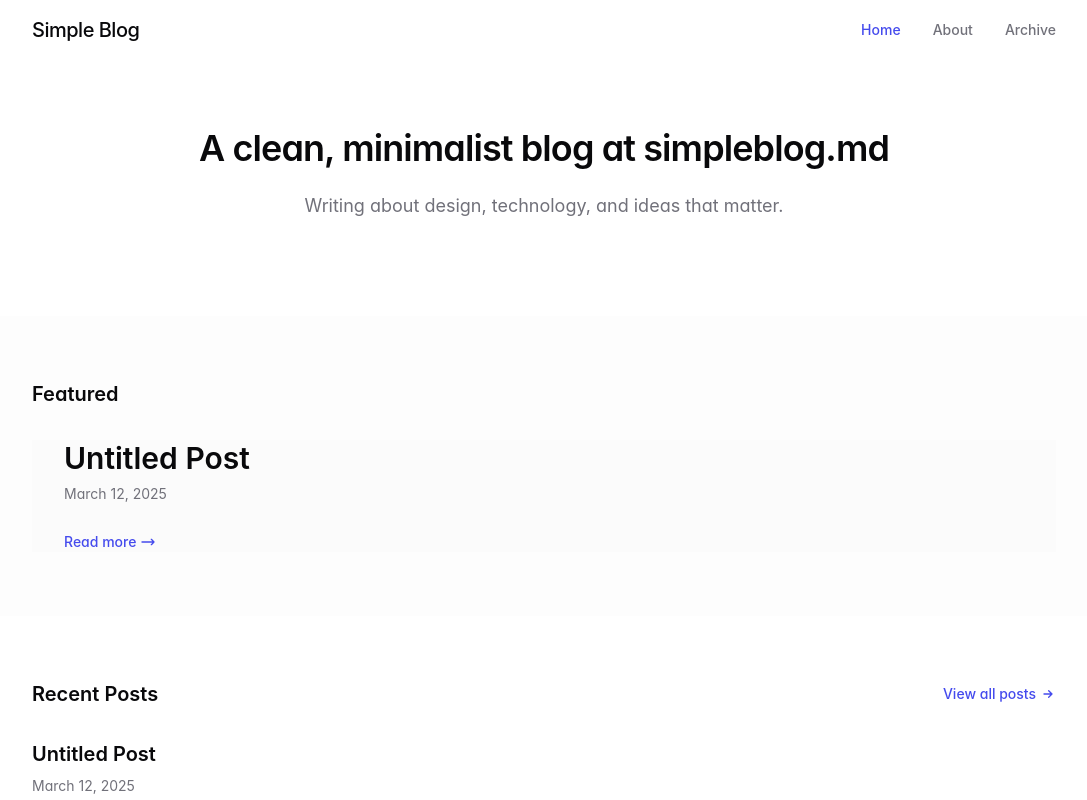
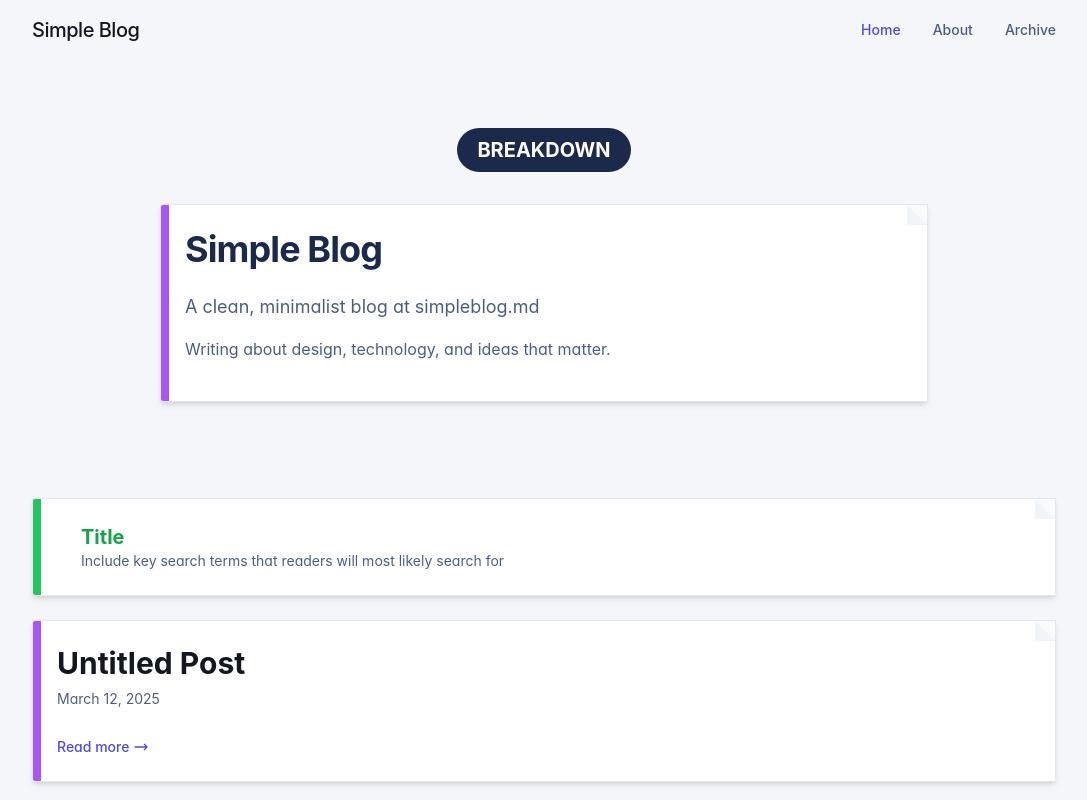
Before and after one commit to chrismannina/simple-blog-template, a React (Vite) app: page / in a window 1280 px wide. Shown: the top 800 px of the page, without its empty margins (96-1183 px from the left). Built offline with nearby package versions, Linux system fonts and the light colour scheme.

Commit message:
Update blog design
Update the blog's design to match a new aesthetic.

```diff
--- a/src/components/BlogLayout.tsx
+++ b/src/components/BlogLayout.tsx
@@ -14,7 +14,7 @@ const BlogLayout = ({ children, className }: BlogLayoutProps) => {
   return (
     <div className={`min-h-screen flex flex-col bg-background ${`theme-${blogConfig.design.accentColor || 'indigo'}`}`}>
       <Navbar />
-      <main className={cn("flex-1 transition-all duration-300 animate-fade-in", className)}>
+      <main className={cn("flex-1 transition-all duration-300 animate-fade-in pb-12", className)}>
         {children}
       </main>
       <Footer />
--- a/src/components/MarkdownRenderer.tsx
+++ b/src/components/MarkdownRenderer.tsx
@@ -28,6 +28,7 @@ const MarkdownRenderer = ({ content, className }: MarkdownRendererProps) => {
                 margin: "1.5rem 0",
                 borderRadius: "0.5rem",
                 fontSize: "0.875rem",
+                border: "1px solid #e2e8f0",
               }}
               {...props}
             >
@@ -36,7 +37,7 @@ const MarkdownRenderer = ({ content, className }: MarkdownRendererProps) => {
           ) : (
             <code
               className={cn(
-                "bg-muted px-1.5 py-0.5 rounded text-sm font-mono",
+                "bg-gray-100 px-1.5 py-0.5 rounded text-sm font-mono",
                 className
               )}
               {...props}
@@ -49,7 +50,7 @@ const MarkdownRenderer = ({ content, className }: MarkdownRendererProps) => {
           return (
             <a
               className={cn(
-                "text-primary underline-offset-4 hover:underline",
+                "text-accent underline-offset-4 hover:underline",
                 className
               )}
               target="_blank"
@@ -64,7 +65,7 @@ const MarkdownRenderer = ({ content, className }: MarkdownRendererProps) => {
           return (
             <img
               className={cn(
-                "rounded-lg my-8 w-full object-cover",
+                "rounded-lg my-8 w-full object-cover border border-gray-200 shadow-sm",
                 className
               )}
               loading="lazy"
@@ -76,13 +77,39 @@ const MarkdownRenderer = ({ content, className }: MarkdownRendererProps) => {
           return (
             <blockquote
               className={cn(
-                "border-l-4 border-primary/30 pl-4 italic text-muted-foreground",
+                "paper-note accent-blue my-6 not-italic",
                 className
               )}
               {...props}
             >
               {children}
             </blockquote>
+          );
+        },
+        h2({ node, className, children, ...props }) {
+          return (
+            <h2
+              className={cn(
+                "text-2xl font-bold mt-8 mb-4 text-primary",
+                className
+              )}
+              {...props}
+            >
+              {children}
+            </h2>
+          );
+        },
+        h1({ node, className, children, ...props }) {
+          return (
+            <h1
+              className={cn(
+                "text-3xl font-bold mb-6 mt-8 text-primary",
+                className
+              )}
+              {...props}
+            >
+              {children}
+            </h1>
           );
         },
       }}
--- a/src/components/PostCard.tsx
+++ b/src/components/PostCard.tsx
@@ -12,27 +12,30 @@ interface PostCardProps {
 const PostCard = ({ post, featured = false }: PostCardProps) => {
   return (
     <article
-      className={`group flex flex-col overflow-hidden transition-all duration-300 ${
+      className={`group paper-note ${
         featured
-          ? "lg:flex-row bg-secondary/30"
-          : "hover:translate-y-[-4px] border-b border-border last:border-b-0 pb-8 mb-8 last:pb-0 last:mb-0"
+          ? "accent-purple lg:flex gap-6 items-center py-6"
+          : "accent-blue hover:shadow-lg transition-all duration-300"
       }`}
     >
       {post.coverImage && (
         <Link
           to={`/blog/${post.slug}`}
-          className={`block overflow-hidden ${featured ? "lg:w-1/2" : "aspect-video rounded-md mb-6"}`}
+          className={`block overflow-hidden ${featured ? "lg:w-1/2" : "mb-4 rounded-sm"}`}
         >
-          <div
-            className="w-full h-full bg-cover bg-center transition-transform duration-500 group-hover:scale-105"
+          <img
+            src={post.coverImage}
+            alt={post.title}
+            className="w-full object-cover transition-transform duration-500 group-hover:scale-105 border border-gray-100"
             style={{
-              backgroundImage: `url(${post.coverImage})`
+              height: featured ? '300px' : '200px',
+              objectFit: 'cover'
             }}
           />
         </Link>
       )}
 
-      <div className={`flex flex-col ${featured ? "lg:w-1/2 lg:pl-8" : ""}`}>
+      <div className={`flex flex-col ${featured ? "lg:w-1/2" : ""}`}>
         {post.tags && post.tags.length > 0 && (
           <div className="flex flex-wrap gap-2 mb-3">
             {post.tags.slice(0, 2).map((tag) => (
@@ -44,7 +47,7 @@ const PostCard = ({ post, featured = false }: PostCardProps) => {
         )}
 
         <Link to={`/blog/${post.slug}`}>
-          <h2 className={`${featured ? "text-2xl md:text-3xl" : "text-xl"} font-semibold mb-2 group-hover:text-accent transition-colors`}>
+          <h2 className={`${featured ? "text-2xl md:text-3xl" : "text-xl"} font-bold mb-2 group-hover:text-accent transition-colors`}>
             {post.title}
           </h2>
         </Link>
--- a/src/index.css
+++ b/src/index.css
@@ -1,5 +1,5 @@
 
-@import url('https://fonts.googleapis.com/css2?family=Inter:wght@300;400;500;600;700&display=swap');
+@import url('https://fonts.googleapis.com/css2?family=Inter:wght@300;400;500;600;700&family=Space+Mono:wght@400;700&display=swap');
 
 @tailwind base;
 @tailwind components;
@@ -7,33 +7,33 @@
 
 @layer base {
   :root {
-    --background: 0 0% 100%;
-    --foreground: 240 10% 3.9%;
+    --background: 225 25% 97%;
+    --foreground: 220 30% 10%;
 
     --card: 0 0% 100%;
-    --card-foreground: 240 10% 3.9%;
+    --card-foreground: 220 30% 10%;
 
     --popover: 0 0% 100%;
-    --popover-foreground: 240 10% 3.9%;
+    --popover-foreground: 220 30% 10%;
 
-    --primary: 240 5.9% 10%;
-    --primary-foreground: 0 0% 98%;
+    --primary: 222 47% 20%;
+    --primary-foreground: 210 40% 98%;
 
-    --secondary: 240 4.8% 95.9%;
-    --secondary-foreground: 240 5.9% 10%;
+    --secondary: 210 40% 96.1%;
+    --secondary-foreground: 222 47% 11.2%;
 
-    --muted: 240 4.8% 95.9%;
-    --muted-foreground: 240 3.8% 46.1%;
+    --muted: 210 40% 96.1%;
+    --muted-foreground: 220 25% 40%;
 
-    --accent: 221 83% 53%;
+    --accent: 243 75% 59%;
     --accent-foreground: 210 40% 98%;
 
     --destructive: 0 84.2% 60.2%;
     --destructive-foreground: 0 0% 98%;
 
-    --border: 240 5.9% 90%;
-    --input: 240 5.9% 90%;
-    --ring: 221 83% 53%;
+    --border: 220 13% 91%;
+    --input: 220 13% 91%;
+    --ring: 243 75% 59%;
 
     --radius: 0.3rem;
   }
@@ -53,12 +53,16 @@
   body {
     @apply bg-background text-foreground antialiased;
     font-synthesis-weight: none;
+    background-image: linear-gradient(rgba(189, 195, 208, 0.2) 1px, transparent 1px),
+                      linear-gradient(90deg, rgba(189, 195, 208, 0.2) 1px, transparent 1px);
+    background-size: 25px 25px;
+    background-position: center center;
   }
 }
 
 @layer components {
   .glass-panel {
-    @apply bg-white/80 backdrop-blur-lg border border-white/20 shadow-sm;
+    @apply bg-white/90 backdrop-blur-lg border border-white/20 shadow-sm;
   }
 
   .fade-mask-b {
@@ -76,6 +80,61 @@
       prose-p:leading-relaxed prose-p:my-4
       prose-img:rounded-lg
       prose-pre:bg-zinc-50;
+  }
+
+  .paper-note {
+    @apply bg-white p-6 rounded-sm shadow-md relative border border-gray-200;
+    position: relative;
+  }
+
+  .paper-note::after {
+    content: "";
+    position: absolute;
+    top: 0;
+    right: 0;
+    border-width: 0 20px 20px 0;
+    border-style: solid;
+    border-color: #f1f5f9 #f8fafc;
+  }
+
+  .paper-note.accent-blue::before {
+    content: "";
+    position: absolute;
+    top: 0;
+    left: 0;
+    height: 100%;
+    width: 8px;
+    background-color: theme('colors.blue.500');
+    border-top-left-radius: 2px;
+    border-bottom-left-radius: 2px;
+  }
+
+  .paper-note.accent-purple::before {
+    content: "";
+    position: absolute;
+    top: 0;
+    left: 0;
+    height: 100%;
+    width: 8px;
+    background-color: theme('colors.purple.500');
+    border-top-left-radius: 2px;
+    border-bottom-left-radius: 2px;
+  }
+
+  .paper-note.accent-green::before {
+    content: "";
+    position: absolute;
+    top: 0;
+    left: 0;
+    height: 100%;
+    width: 8px;
+    background-color: theme('colors.green.500');
+    border-top-left-radius: 2px;
+    border-bottom-left-radius: 2px;
+  }
+
+  .title-badge {
+    @apply bg-primary text-white px-5 py-2 rounded-full text-xl font-bold inline-block;
   }
 }
 
@@ -104,9 +163,9 @@
 
 /* Theme variations */
 .theme-indigo {
-  --accent: 238 82% 60%;
+  --accent: 243 75% 59%;
   --accent-foreground: 210 40% 98%;
-  --ring: 238 82% 60%;
+  --ring: 243 75% 59%;
 }
 
 .theme-blue {
--- a/src/pages/Home.tsx
+++ b/src/pages/Home.tsx
@@ -39,36 +39,53 @@ const Home = () => {
       </Helmet>
 
       {/* Hero Section */}
-      <section className="pt-32 pb-16 px-6 md:px-8">
-        <div className="max-w-3xl mx-auto text-center">
-          <h1 className="text-3xl md:text-4xl font-semibold tracking-tight mb-6 animate-slide-up">
-            {blogConfig.description}
-          </h1>
-          <p className="text-lg text-muted-foreground mb-8 max-w-2xl mx-auto animate-slide-up [animation-delay:200ms]">
-            {blogConfig.author.bio}
-          </p>
+      <section className="pt-32 pb-12 px-6 md:px-8">
+        <div className="max-w-3xl mx-auto">
+          <div className="flex justify-center mb-8">
+            <h1 className="title-badge">BREAKDOWN</h1>
+          </div>
+          <div className="paper-note accent-purple">
+            <h2 className="text-3xl md:text-4xl font-bold tracking-tight mb-6 text-primary">
+              {blogConfig.title}
+            </h2>
+            <p className="text-lg text-muted-foreground mb-4">
+              {blogConfig.description}
+            </p>
+            <p className="text-muted-foreground mb-4">
+              {blogConfig.author.bio}
+            </p>
+          </div>
         </div>
       </section>
 
       {/* Featured Post */}
-      <section className="py-16 px-6 md:px-8 bg-secondary/20">
+      <section className="py-12 px-6 md:px-8">
         <div className="max-w-5xl mx-auto">
-          <h2 className="text-xl font-semibold mb-8">Featured</h2>
+          <div className="paper-note accent-green pl-12 mb-6">
+            <h2 className="text-xl font-bold text-green-600">Title</h2>
+            <p className="text-sm text-muted-foreground">Include key search terms that readers will most likely search for</p>
+          </div>
+
           {loading ? (
-            <div className="h-96 rounded-lg bg-muted animate-pulse" />
+            <div className="h-96 rounded-lg bg-white animate-pulse" />
           ) : featuredPost ? (
             <PostCard post={featuredPost} featured />
           ) : (
-            <p className="text-muted-foreground">No posts yet. Create your first post!</p>
+            <p className="text-muted-foreground paper-note">No posts yet. Create your first post!</p>
           )}
         </div>
       </section>
 
       {/* Recent Posts */}
-      <section className="py-16 px-6 md:px-8">
+      <section className="py-12 px-6 md:px-8">
         <div className="max-w-5xl mx-auto">
+          <div className="paper-note accent-blue pl-12 mb-6">
+            <h2 className="text-xl font-bold text-blue-600">Intro</h2>
+            <p className="text-sm text-muted-foreground">Quickly highlight the benefits and give some reasons why</p>
+          </div>
+
           <div className="flex justify-between items-center mb-8">
-            <h2 className="text-xl font-semibold">Recent Posts</h2>
+            <h2 className="text-xl font-bold">Recent Posts</h2>
             {recentPosts.length > 0 && (
               <Link
                 to="/archive"
@@ -100,13 +117,13 @@ const Home = () => {
               ))}
             </div>
           ) : recentPosts.length > 0 ? (
-            <div className="space-y-0">
+            <div className="grid grid-cols-1 md:grid-cols-2 gap-6">
               {recentPosts.map((post) => (
                 <PostCard key={post.slug} post={post} />
               ))}
             </div>
           ) : (
-            <p className="text-muted-foreground">No recent posts available.</p>
+            <p className="text-muted-foreground paper-note">No recent posts available.</p>
           )}
         </div>
       </section>
```
Also changed, not shown: src/pages/BlogPost.tsx (+14 -8 lines).
